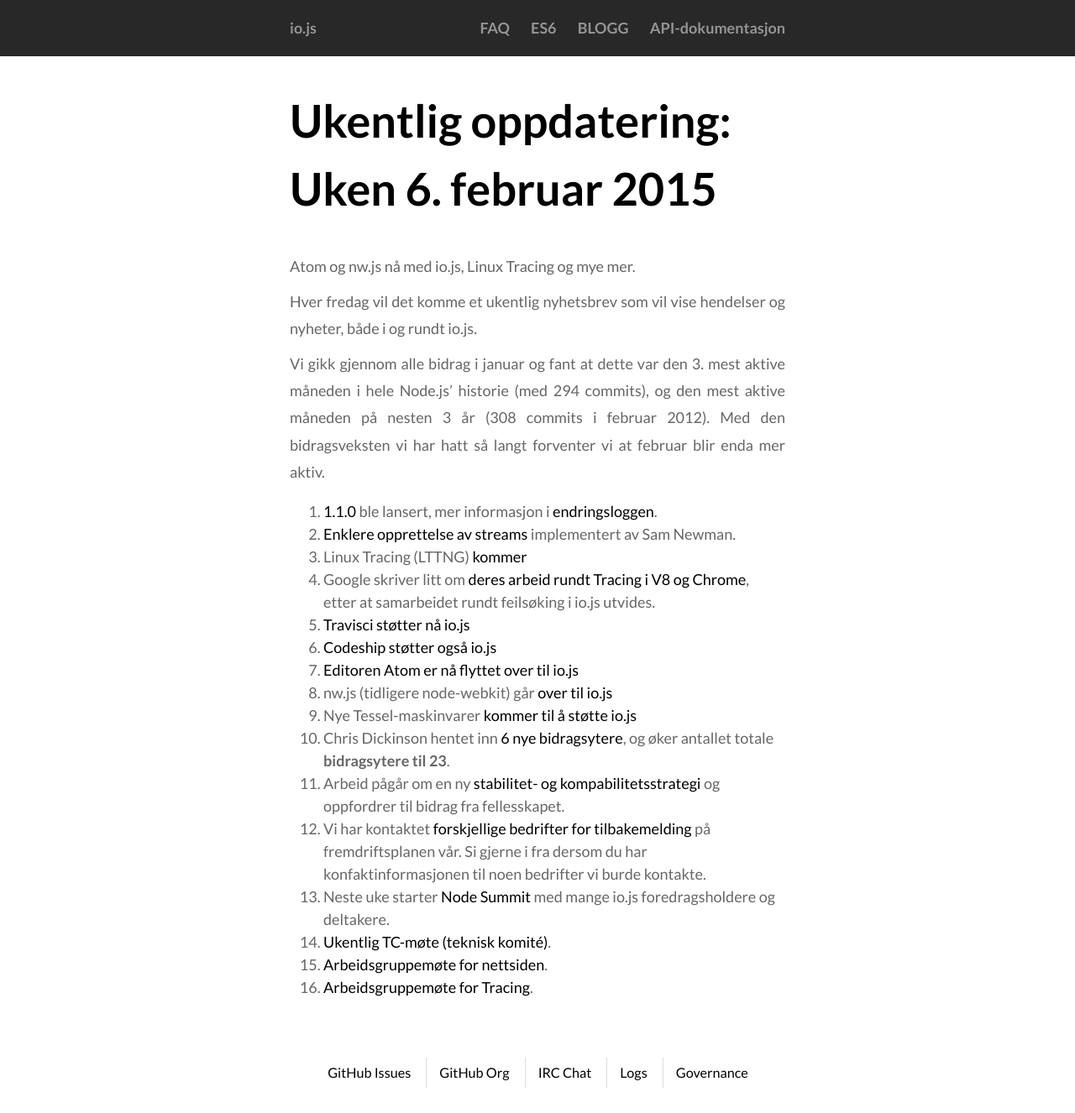
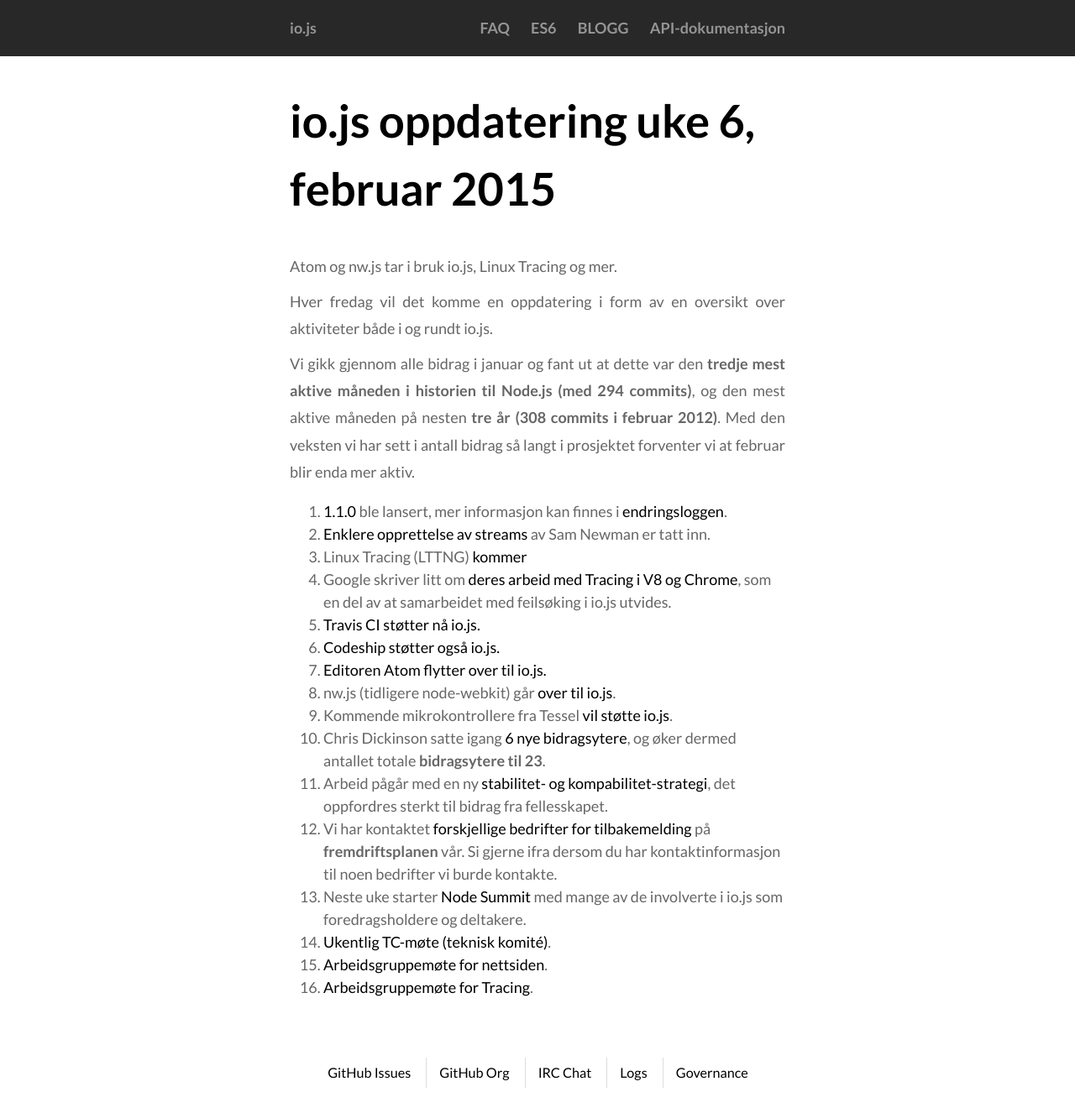
Before and after one commit to nodejs/nodejs-no, a Jekyll site: the page built from _posts/2015-02-06-februar.md, in a window 1280 px wide. Shown: the whole page at 84% size. Built offline with Jekyll 4.4.1, drawn with Linux system fonts in a browser that asks for light colours; Markdown is read by kramdown in place of the engine named in the settings.

Commit message:
Tekstforbedringer på oversettelsen av uke6-innlegget

```diff
--- a/_posts/2015-02-06-februar.md
+++ b/_posts/2015-02-06-februar.md
@@ -7,27 +7,32 @@
 source: https://medium.com/node-js-javascript/io-js-week-of-february-6th-2015-e185388549a4
 ---
 
-# Ukentlig oppdatering: Uken 6. februar 2015
+# io.js oppdatering uke 6, februar 2015
 
-Atom og nw.js nå med io.js, Linux Tracing og mye mer.
+Atom og nw.js tar i bruk io.js, Linux Tracing og mer.
 
-Hver fredag vil det komme et ukentlig nyhetsbrev som vil vise hendelser og nyheter, både i og rundt io.js.
+Hver fredag vil det komme en oppdatering i form av en oversikt over aktiviteter
+både i og rundt io.js.
 
-Vi gikk gjennom alle bidrag i januar og fant at dette var den 3. mest aktive måneden i hele Node.js' historie (med 294 commits), og den mest aktive måneden på nesten 3 år (308 commits i februar 2012). Med den bidragsveksten vi har hatt så langt forventer vi at februar blir enda mer aktiv.
+Vi gikk gjennom alle bidrag i januar og fant ut at dette var den **tredje mest
+aktive måneden i historien til Node.js (med 294 commits)**, og den mest aktive
+måneden på nesten **tre år (308 commits i februar 2012)**. Med den veksten vi
+har sett i antall bidrag så langt i prosjektet forventer vi at februar blir enda
+mer aktiv.
 
-1. [1.1.0](https://iojs.org/dist/v1.1.0/) ble lansert, mer informasjon i [endringsloggen](https://github.com/iojs/io.js/blob/v1.x/CHANGELOG.md#2015-02-03-version-110-chrisdickinson).
-2. [Enklere opprettelse av streams](https://github.com/iojs/io.js/commit/50daee7243a3f987e1a28d93c43f913471d6885a) implementert av Sam Newman.
+1. [1.1.0](https://iojs.org/dist/v1.1.0/) ble lansert, mer informasjon kan finnes i [endringsloggen](https://github.com/iojs/io.js/blob/v1.x/CHANGELOG.md#2015-02-03-version-110-chrisdickinson).
+2. [Enklere opprettelse av streams](https://github.com/iojs/io.js/commit/50daee7243a3f987e1a28d93c43f913471d6885a) av Sam Newman er tatt inn.
 3. Linux Tracing (LTTNG) [kommer](https://github.com/iojs/io.js/pull/702)
-4. Google skriver litt om [deres arbeid rundt Tracing i V8 og Chrome](https://github.com/iojs/io.js/issues/671#issuecomment-73191538), etter at samarbeidet rundt feilsøking i io.js utvides.
-5. [Travisci støtter nå io.js](http://docs.travis-ci.com/user/build-environment-updates/2015-02-03/)
-6. [Codeship støtter også io.js](https://codeship.com/documentation/languages/nodejs/#iojs)
-7. [Editoren Atom er nå flyttet over til io.js](https://github.com/atom/atom/releases/tag/v0.177.0)
-8. nw.js (tidligere node-webkit) går [over til io.js](https://github.com/nwjs/nw.js/issues/2742)
-9. Nye Tessel-maskinvarer [kommer til å støtte io.js](http://blog.technical.io/post/110115579867/upcoming-hardware-from-technical-machine)
-10. Chris Dickinson hentet inn [6 nye bidragsytere](https://github.com/iojs/io.js/issues/680#issuecomment-73089691), og øker antallet totale **bidragsytere til 23**.
-11. Arbeid pågår om en ny [stabilitet- og kompabilitetsstrategi](https://github.com/iojs/io.js/issues/725) og oppfordrer til bidrag fra fellesskapet.
-12. Vi har kontaktet [forskjellige bedrifter for tilbakemelding](https://github.com/iojs/roadmap/issues/13) på fremdriftsplanen vår. Si gjerne i fra dersom du har konfaktinformasjonen til noen bedrifter vi burde kontakte.
-13. Neste uke starter [Node Summit](http://nodesummit.com/) med mange io.js foredragsholdere og deltakere.
+4. Google skriver litt om [deres arbeid med Tracing i V8 og Chrome](https://github.com/iojs/io.js/issues/671#issuecomment-73191538), som en del av at samarbeidet med feilsøking i io.js utvides.
+5. [Travis CI støtter nå io.js.](http://docs.travis-ci.com/user/build-environment-updates/2015-02-03/)
+6. [Codeship støtter også io.js.](https://codeship.com/documentation/languages/nodejs/#iojs)
+7. [Editoren Atom flytter over til io.js.](https://github.com/atom/atom/releases/tag/v0.177.0)
+8. nw.js (tidligere node-webkit) går [over til io.js](https://github.com/nwjs/nw.js/issues/2742).
+9. Kommende mikrokontrollere fra Tessel [vil støtte io.js](http://blog.technical.io/post/110115579867/upcoming-hardware-from-technical-machine).
+10. Chris Dickinson satte igang [6 nye bidragsytere](https://github.com/iojs/io.js/issues/680#issuecomment-73089691), og øker dermed antallet totale **bidragsytere til 23**.
+11. Arbeid pågår med en ny [stabilitet- og kompabilitet-strategi](https://github.com/iojs/io.js/issues/725), det oppfordres sterkt til bidrag fra fellesskapet.
+12. Vi har kontaktet [forskjellige bedrifter for tilbakemelding](https://github.com/iojs/roadmap/issues/13) på **fremdriftsplanen** vår. Si gjerne ifra dersom du har kontaktinformasjon til noen bedrifter vi burde kontakte.
+13. Neste uke starter [Node Summit](http://nodesummit.com/) med mange av de involverte i io.js som foredragsholdere og deltakere.
 14. [Ukentlig TC-møte (teknisk komité)](https://www.youtube.com/watch?v=IhXa2FmtBI4).
 15. [Arbeidsgruppemøte for nettsiden](https://www.youtube.com/watch?v=SBJaXUA0lSY).
 16. [Arbeidsgruppemøte for Tracing](https://www.youtube.com/watch?v=Oar2yB5SPtA).
```
